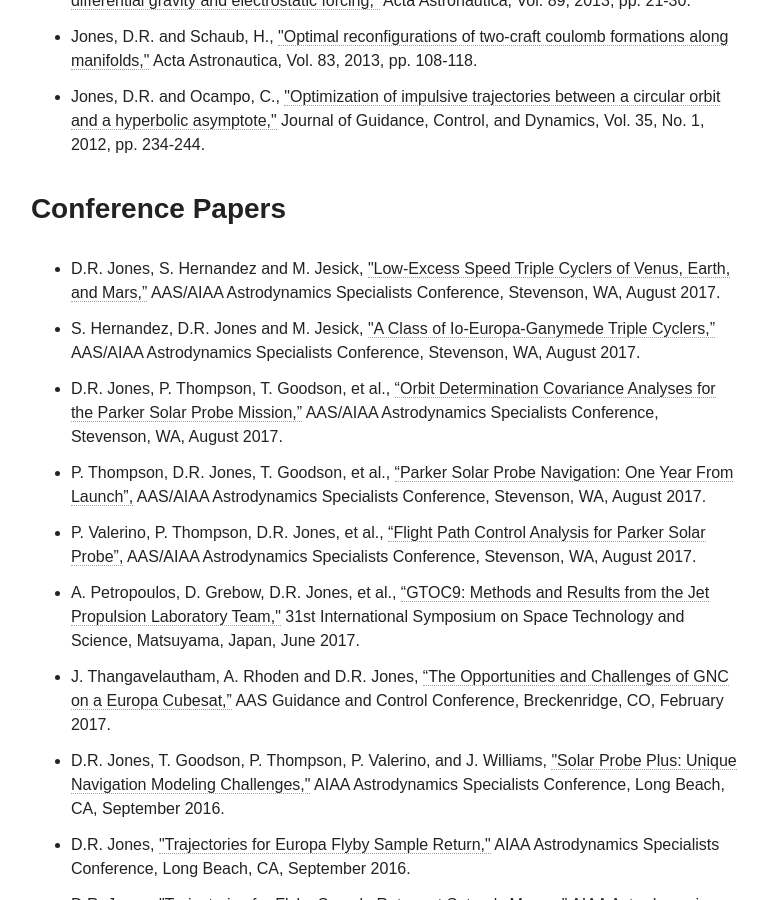
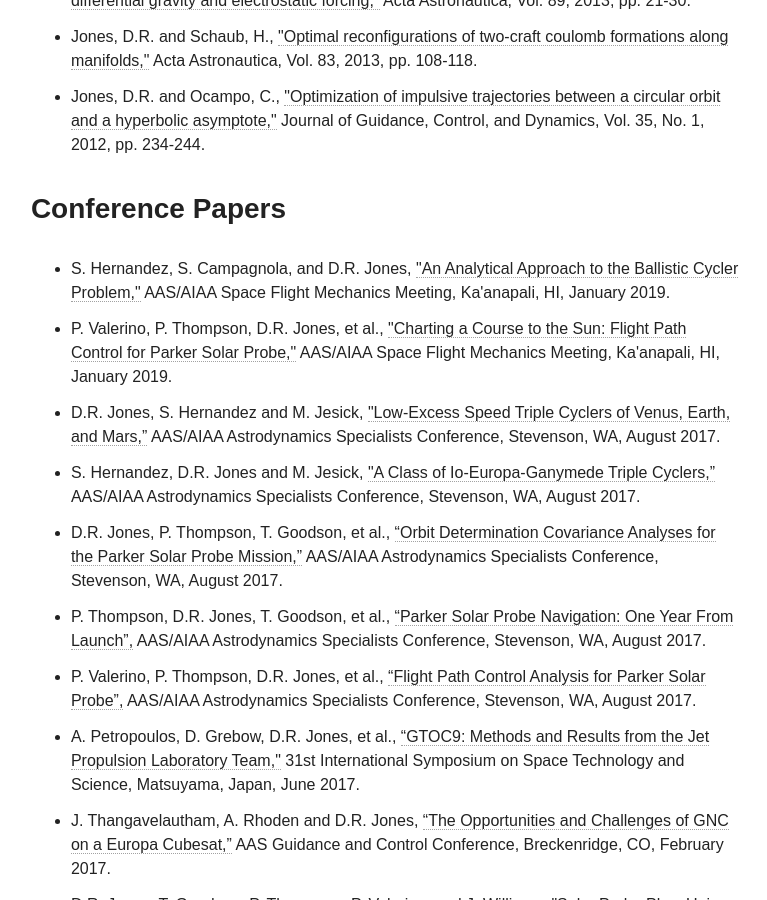
Before and after one commit to drewryanjones/drewryanjones.github.io, a Jekyll site: the page built from research/index.html, in a window 1280 px wide and 900 px high, scrolled down 1703 px. Shown: the whole window, without its empty margins (255-1022 px from the left). Built offline with Jekyll 4.4.1, drawn with Linux system fonts in a browser that asks for light colours; nearby versions of some CDN libraries.

Commit message:
update publications and CV

```diff
--- a/research/index.html
+++ b/research/index.html
@@ -75,6 +75,16 @@
 
     <h3>Conference Papers</h3>
     <ul class="research">
+        <li>S. Hernandez, S. Campagnola, and D.R. Jones,
+        <a>
+        "An Analytical Approach to the Ballistic Cycler Problem,"</a>
+        AAS/AIAA Space Flight Mechanics Meeting, Ka'anapali, HI, January 2019.</li>
+
+        <li>P. Valerino, P. Thompson, D.R. Jones, et al.,
+        <a>
+        "Charting a Course to the Sun: Flight Path Control for Parker Solar Probe,"</a>
+        AAS/AIAA Space Flight Mechanics Meeting, Ka'anapali, HI, January 2019.</li>
+
         <li>D.R. Jones, S. Hernandez and M. Jesick,
         <a href="/assets/conf_paper_2017_no2.pdf" download>
         "Low-Excess Speed Triple Cyclers of Venus, Earth, and Mars,”</a>
```
Also changed, not shown: 1 other file.
